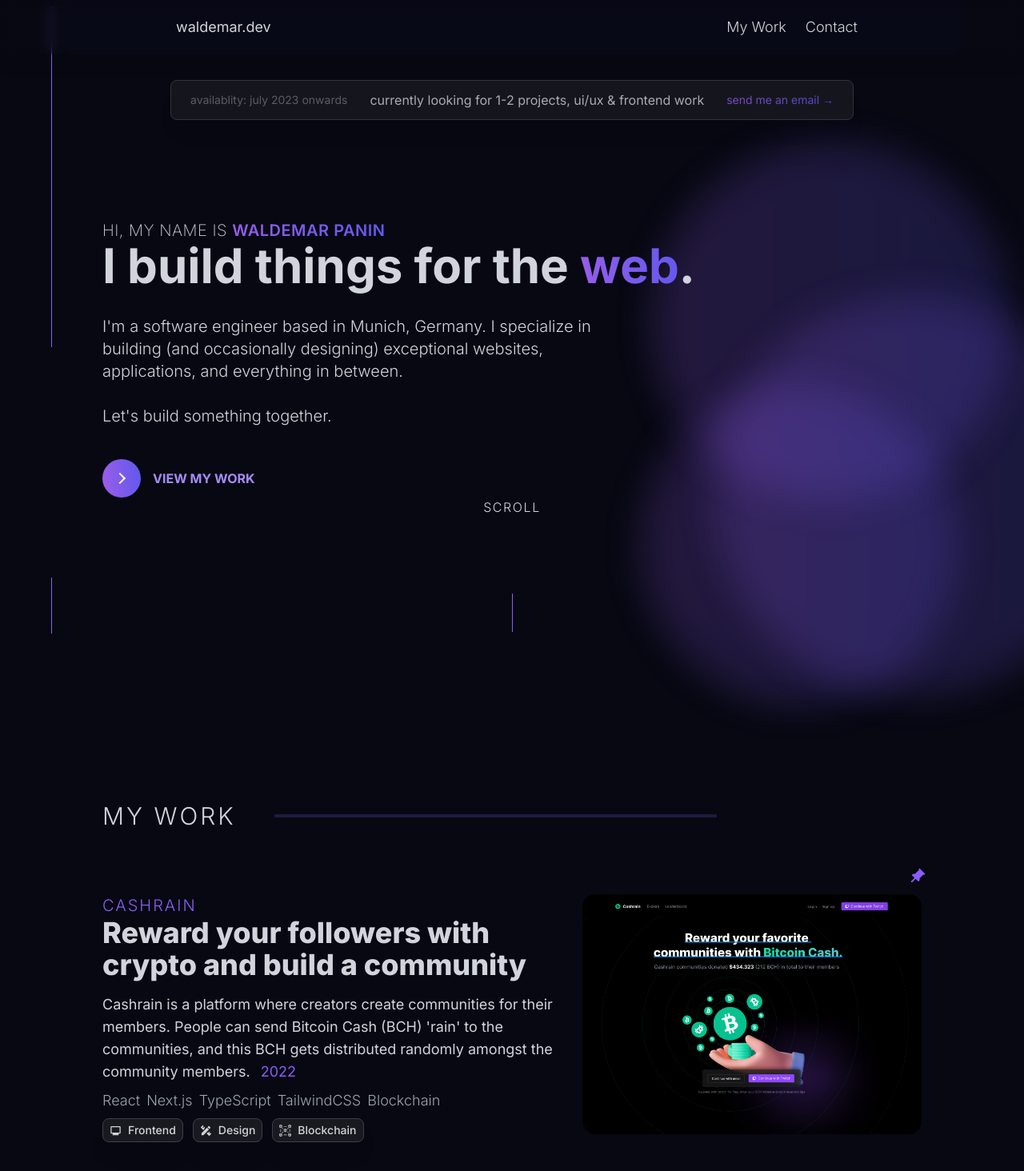
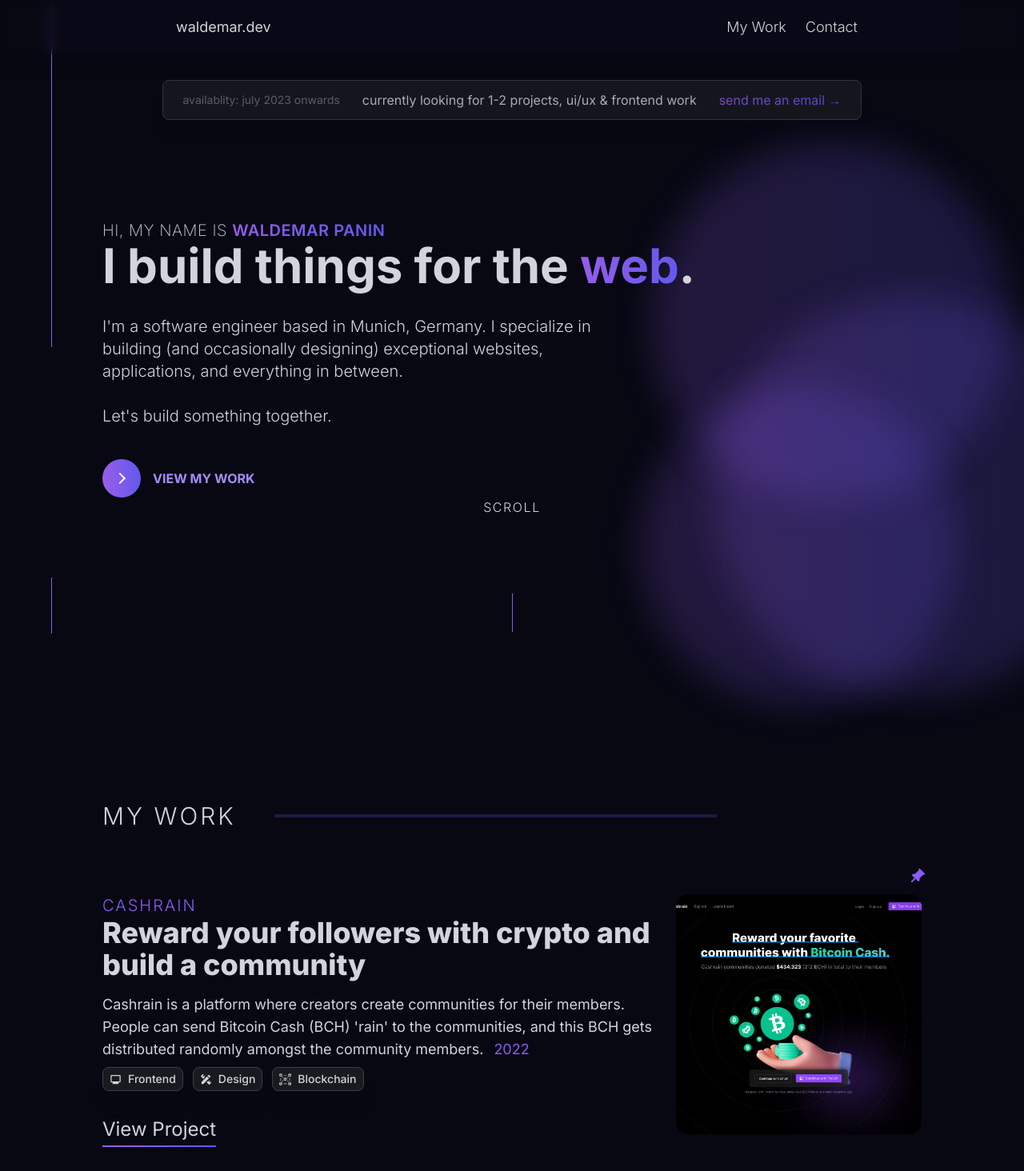
Before and after one commit to walde-dev/walde-portfolio, a Next.js app: page / in a window 1280 px wide. Shown: the top 1464 px of the page at 80% size. Built offline with nearby package versions, Linux system fonts and the light colour scheme.

Commit message:
minor improvements

```diff
--- a/src/components/InfoBanner.tsx
+++ b/src/components/InfoBanner.tsx
@@ -3,15 +3,17 @@ import { Fade } from "react-awesome-reveal";
 export default function InfoBanner() {
   return (
     <Fade big cascade triggerOnce delay={1000}>
-      <div className="flex w-full max-w-[1200px] translate-y-[200%] flex-row items-center justify-between space-x-7 rounded-lg border border-zinc-700 bg-zinc-800 bg-opacity-60 px-6 py-3 text-sm opacity-80 hover:opacity-100 shadow-xl backdrop-blur-lg">
-        <span className=" text-zinc-500">availablity: july 2023 onwards</span>
+      <div className="flex w-full max-w-[300px] md:max-w-[600px] translate-y-[70%] flex-col items-center justify-between space-y-3 space-x-2 rounded-lg border border-zinc-700 bg-zinc-800 bg-opacity-60 px-3 py-2 text-xs opacity-80 shadow-xl backdrop-blur-lg transition-all duration-150 ease-in-out hover:opacity-100 lg:max-w-[1200px] md:translate-y-[200%] md:flex-row md:space-y-0 md:space-x-7 md:px-6 md:py-3 md:text-sm">
+        <span className="hidden text-zinc-500 md:inline-flex">
+          availablity: july 2023 onwards
+        </span>
         <span className="text-base">
           {" "}
           currently looking for 1-2 projects, ui/ux & frontend work
         </span>
         <a
           href="mailto:hello@waldemar.dev"
-          className="gradient bg-clip-text text-transparent transition-all duration-150 ease-in-out hover:font-semibold hover:underline"
+          className="gradient text-sm md:text-base bg-clip-text text-transparent transition-all duration-150 ease-in-out hover:font-semibold hover:underline"
         >
           send me an email →
         </a>
--- a/src/pages/index.tsx
+++ b/src/pages/index.tsx
@@ -112,8 +112,8 @@ function MyWork() {
   }) {
     return (
       <Fade cascade damping={0.5} delay={250 * counter} triggerOnce>
-        <div className="project-card  relative flex w-full flex-col-reverse justify-between space-x-0 rounded-xl py-8  md:flex-row md:space-x-5">
-          <div className=" flex w-3/5 flex-col  items-start pb-4 text-left">
+        <div className="project-card  relative flex w-full flex-col-reverse justify-between space-x-0 rounded-xl py-8  lg:flex-row lg:space-x-5">
+          <div className=" flex w-full flex-col  items-start pb-4 text-left">
             <div className="flex flex-col">
               {pinned && (
                 <span className="absolute right-0 top-0 flex flex-row">
@@ -141,7 +141,7 @@ function MyWork() {
                 <span className="ml-2 text-violet-500">{year}</span>
               </span>
 
-              {techStack && (
+              {/* {techStack && (
                 <div className="mt-2 grid w-[350px] grid-cols-[_auto_auto_auto] gap-x-2 gap-y-1 md:grid-cols-[repeat(10,_1fr)]">
                   {techStack.map((tech) => (
                     <span
@@ -152,9 +152,9 @@ function MyWork() {
                     </span>
                   ))}
                 </div>
-              )}
+              )} */}
               {tags && (
-                <div className="mt-2 flex max-w-min flex-row space-x-3">
+                <div className="mt-2 grid w-full max-w-min grid-cols-[_auto_auto_auto] flex-row gap-3 md:grid-cols-[_auto_auto_auto_auto]">
                   {tags.map((tag) => (
                     <div
                       key={tag}
@@ -189,7 +189,7 @@ function MyWork() {
           {!!image && (
             <div
               className={classNames(
-                "relative mb-8 flex h-[300px] w-full items-center justify-center rounded-lg md:mb-0  md:w-[450px]",
+                "relative mb-8 flex h-[300px] w-full items-center justify-center rounded-lg lg:mb-0  lg:w-[450px]",
                 imageClassName
               )}
             >
```
